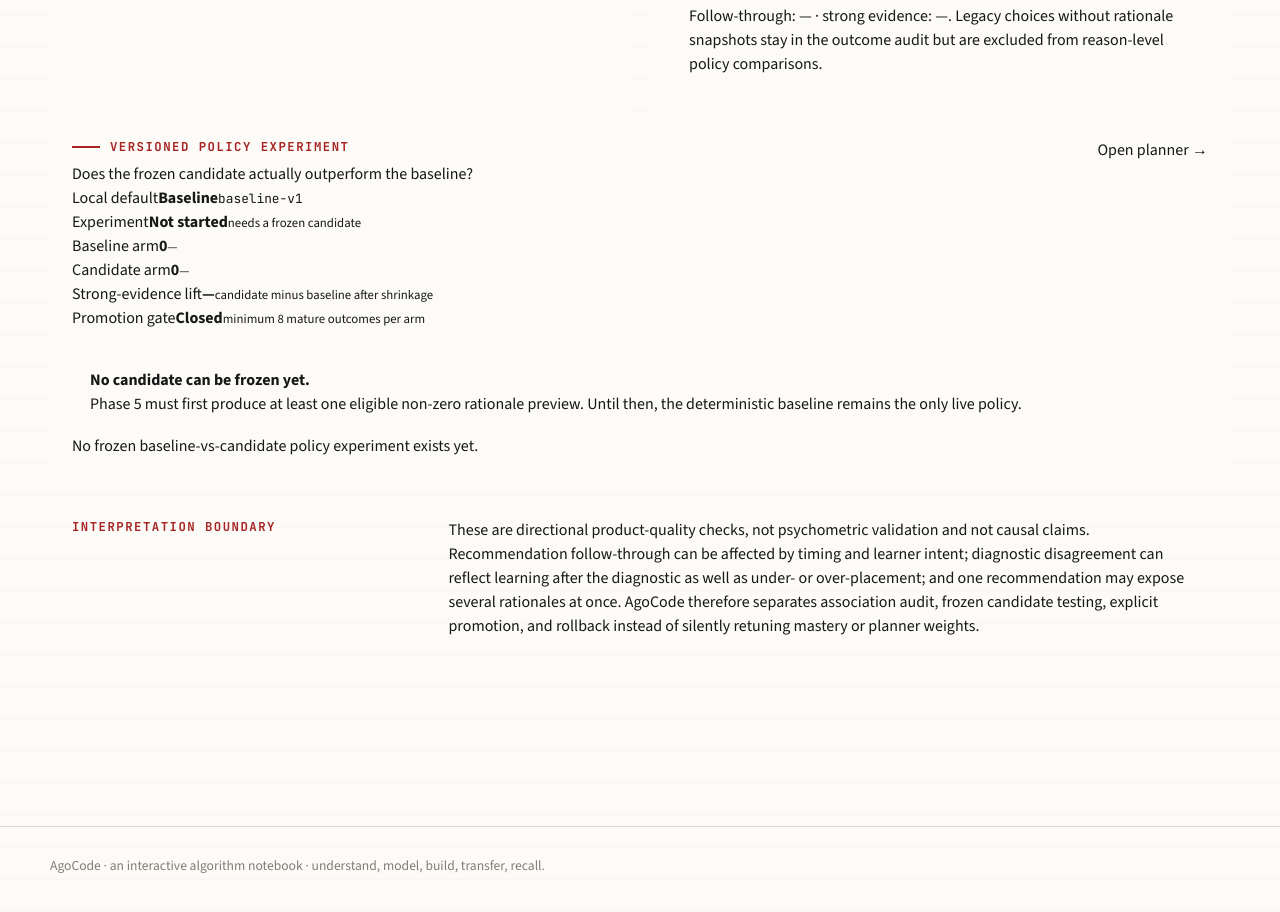
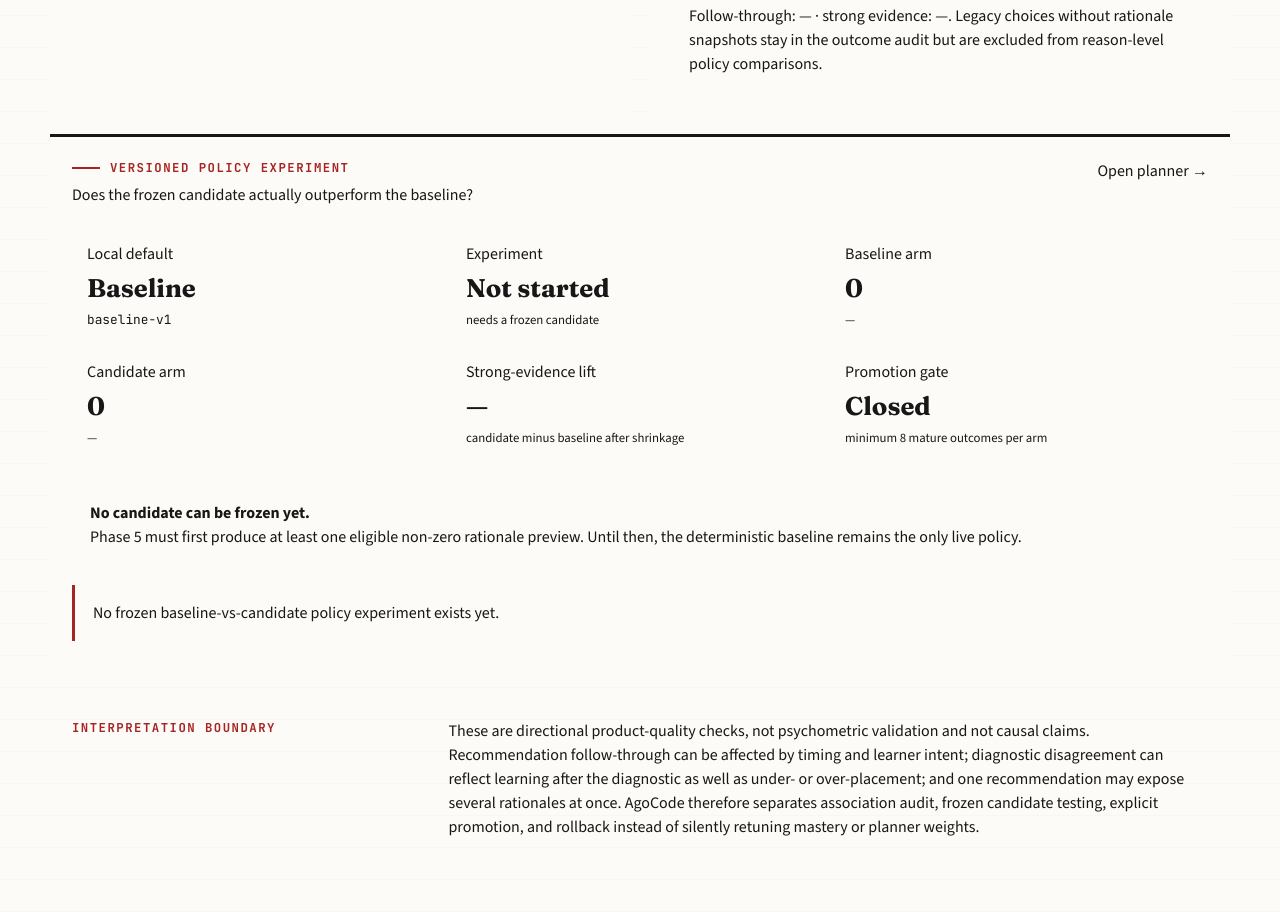
Before and after one commit to anatwork14/agocode, a Next.js app: page /progress in a window 1280 px wide. Shown: the part 9265-10177 px from the top of the page. Built offline with nearby package versions, Linux system fonts and the light colour scheme.

Commit message:
style: add policy experiment audit surface

```diff
--- a/app/system-evaluation.css
+++ b/app/system-evaluation.css
@@ -180,6 +180,98 @@
   margin-bottom: 0;
 }
 
+.system-audit__experiment {
+  margin-top: 18px;
+  border-top: 3px solid var(--ink);
+}
+
+.system-audit__experiment-metrics {
+  display: grid;
+  grid-template-columns: repeat(3, minmax(0, 1fr));
+  gap: 1px;
+  margin-top: 20px;
+  border: 1px solid var(--line);
+  background: var(--line);
+}
+
+.system-audit__experiment-metrics > div {
+  min-width: 0;
+  padding: 15px;
+  background: var(--paper-raised);
+}
+
+.system-audit__experiment-metrics span,
+.system-audit__experiment-metrics strong,
+.system-audit__experiment-metrics small {
+  display: block;
+}
+
+.system-audit__experiment-metrics strong {
+  margin: 3px 0;
+  font-family: var(--font-editorial), serif;
+  font-size: clamp(1.25rem, 2vw, 1.7rem);
+}
+
+.system-audit__candidate {
+  display: grid;
+  grid-template-columns: minmax(220px, .75fr) minmax(0, 1.4fr);
+  gap: 22px;
+  margin-top: 18px;
+  padding: 18px;
+  border: 1px solid var(--line-strong);
+  background: var(--paper-raised);
+}
+
+.system-audit__candidate strong,
+.system-audit__candidate small {
+  display: block;
+}
+
+.system-audit__candidate-adjustments {
+  display: flex;
+  flex-wrap: wrap;
+  gap: 8px;
+  align-content: start;
+}
+
+.system-audit__candidate-adjustments span {
+  padding: 6px 9px;
+  border: 1px solid var(--line);
+  background: var(--paper);
+  font-size: .78rem;
+}
+
+.system-audit__candidate-adjustments strong {
+  display: inline;
+  margin-right: 4px;
+  font-family: var(--font-mono), monospace;
+}
+
+.system-audit__experiment-note {
+  display: grid;
+  gap: 6px;
+  margin-top: 18px;
+  padding: 16px 18px;
+  border-left: 3px solid var(--accent);
+  background: var(--paper-raised);
+}
+
+.system-audit__experiment-note p {
+  margin: 0;
+}
+
+.system-audit__experiment-note span {
+  color: var(--muted);
+  font-size: .82rem;
+}
+
+.system-audit__actions {
+  display: flex;
+  flex-wrap: wrap;
+  gap: 10px;
+  margin-top: 18px;
+}
+
 .system-audit__boundary {
   margin-top: 18px;
 }
@@ -188,13 +280,18 @@
   .system-audit__grid {
     grid-template-columns: 1fr;
   }
+
+  .system-audit__experiment-metrics {
+    grid-template-columns: repeat(2, minmax(0, 1fr));
+  }
 }
 
 @media (max-width: 700px) {
   .system-audit__privacy,
   .system-audit__boundary,
   .system-audit__recommendation,
-  .system-audit__skill {
+  .system-audit__skill,
+  .system-audit__candidate {
     grid-template-columns: 1fr;
   }
 
@@ -205,7 +302,8 @@
 
 @media (max-width: 480px) {
   .system-audit__metrics,
-  .system-audit__diagnostic-summary {
+  .system-audit__diagnostic-summary,
+  .system-audit__experiment-metrics {
     grid-template-columns: 1fr;
   }
 
```
